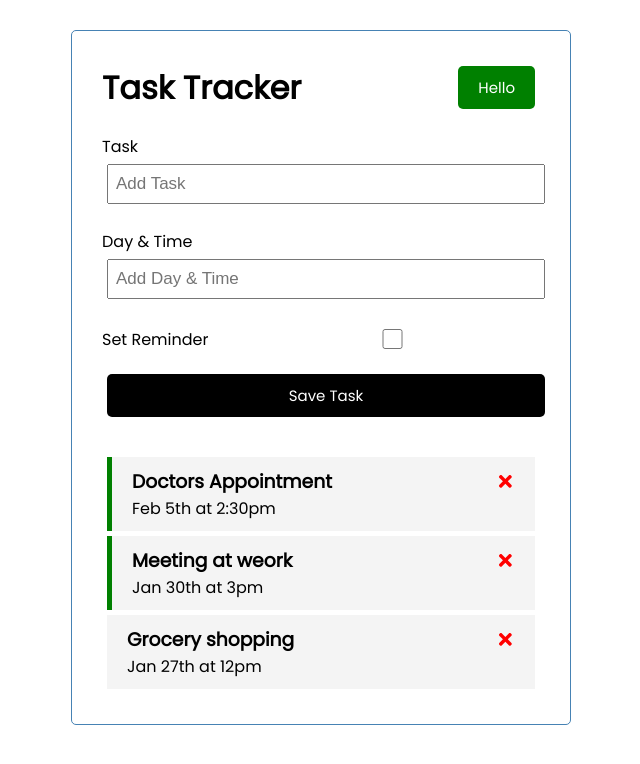
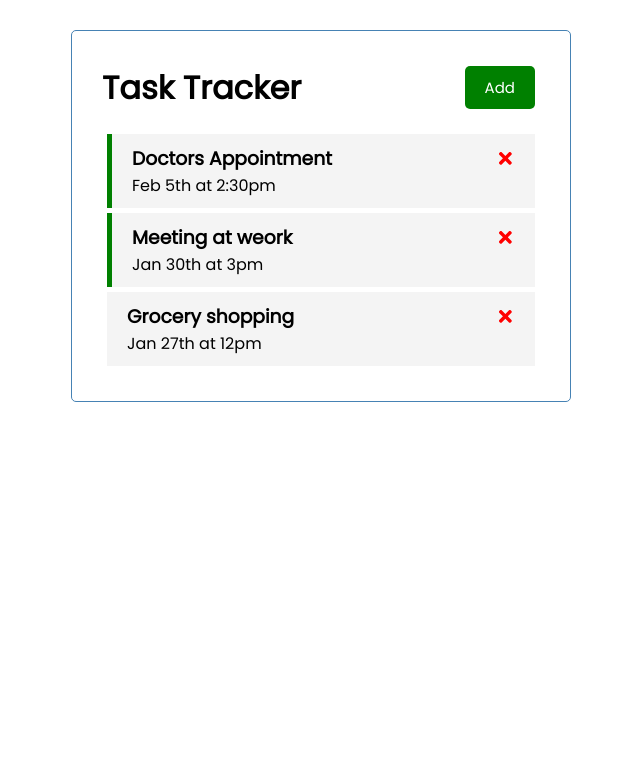
Before and after one commit to Paul-kav/my-task-tracker, a React (Create React App) app: page / in a window 1280 px wide. Shown: the top 764 px of the page, without its empty margins (319-959 px from the left). Built offline with nearby package versions, Linux system fonts and the light colour scheme.

Commit message:
Added button functionality.

```diff
--- a/src/App.js
+++ b/src/App.js
@@ -3,8 +3,10 @@ import Header from "./components/Header";
 import AddTask from "./components/AddTask";
 import Tasks from "./components/Tasks";
 import {useState} from 'react';
+import PropTypes from 'prop-types';
 
 function App() {
+  const [showAddTask, setShowAddTask] = useState(false)
   const [tasks, setTasks] = useState([
     {
         id: 1,
@@ -40,15 +42,21 @@ function App() {
   }
 
   //Add Task
-  const handleAddTask = (task) => {
-    const id = Math.floor(Math.random() * 1000) + 1
+  const addTask = (task) => {
+    const id = Math.floor(Math.random() * 10000) + 1
     const newTask = {id, ...task}
     setTasks([...tasks, newTask])
   }
+
   return (
     <div className='container'>
-      <Header />
-      <AddTask onAdd={handleAddTask}/>
+      <Header
+        onAdd={() => setShowAddTask
+        (!showAddTask)}
+        showAdd={showAddTask}
+       />
+       {showAddTask && <AddTask onAdd={addTask}
+       />}
       {tasks.length > 0 ? (
       <Tasks tasks={tasks} onDelete={deleteTask}
       onToggle={toggleReminder}/>
@@ -59,5 +67,12 @@ function App() {
   );
 }
 
+Tasks.propTypes = {
+  tasks: PropTypes.array.isRequired,
+  onDelete: PropTypes.func.isRequired,
+  onToggle: PropTypes.func.isRequired,
+};
+
+
 
 export default App;
--- a/src/components/AddTask.js
+++ b/src/components/AddTask.js
@@ -10,10 +10,10 @@ const AddTask = ({onAdd}) => {
         e.preventDefault()
 
         if(!text){
-            alert('please add text')
+            alert('Please add task')
             return
          }
-        onAdd({text, day, reminder})
+        onAdd({ text, day, reminder})
 
         //clear the form
         setText('')
@@ -31,7 +31,7 @@ const AddTask = ({onAdd}) => {
         />
       </div>
       <div className='form-control'>
-        <label>Day & Time</label>
+        <label>Day and Time</label>
         <input type='text' placeholder='Add Day & Time'
         value = {day}
         onChange={(e) => setDay(e.target.value)}
--- a/src/components/Button.js
+++ b/src/components/Button.js
@@ -1,11 +1,15 @@
 import React from 'react'
 import  PropTypes from 'prop-types'
-const Button = ({color, text}) => {
+const Button = ({color, text, onClick}) => {
   return (
-    <div>
-      <button className='btn' style={{backgroundColor: color}}>{text}</button>
-    </div>
-    )
+    <button
+        onClick={onClick}
+        className='btn'
+        style={{backgroundColor: color}}
+      >
+        {text}
+    </button>
+  )
 }
 
 Button.defaultProps ={
@@ -15,6 +19,7 @@ Button.defaultProps ={
 Button.propTypes = {
     color: PropTypes.string,
     text: PropTypes.string,
+    onClick: PropTypes.func,
 }
 
 export default Button
--- a/src/components/Header.js
+++ b/src/components/Header.js
@@ -1,18 +1,22 @@
 
 import  PropTypes from 'prop-types'
 import Button from './Button'
-const Header = ({ title }) => {
+const Header = ({ title, onAdd, showAdd, }) => {
   return (
     <header className='header'>
       <h1>{title}</h1>
-      <Button color='green' text='Hello'/>
+      <Button
+        color={showAdd ? 'red' : 'green'}
+        text={showAdd ? 'Close' : 'Add'}
+        onClick={onAdd}
+      />
     </header>
   )
 }
 Header.defaultProps = {
     title: 'Task Tracker',
   }
-Header.protoTypes = {
+Header.propTypes = {
     title: PropTypes.string.isRequired,
 }
 
--- a/src/components/Task.js
+++ b/src/components/Task.js
@@ -4,7 +4,7 @@ const Task = ({ task, onDelete, onToggle }) => {
   return (
     <div className={`task ${task.reminder ?
     'reminder' : ''}`}
-    onDoubleClick={(id)=>onToggle(task.id)}>
+    onDoubleClick={()=>onToggle(task.id)}>
         <h3>
             {task.text}{''}
             <FaTimes
--- a/src/components/Tasks.js
+++ b/src/components/Tasks.js
@@ -1,6 +1,6 @@
 import Task from "./Task"
 
-const Tasks = ({tasks, onDelete, onToggle}) => {
+const Tasks = ({tasks, onDelete, onToggle, onClick}) => {
 
   return (
     <>
```
